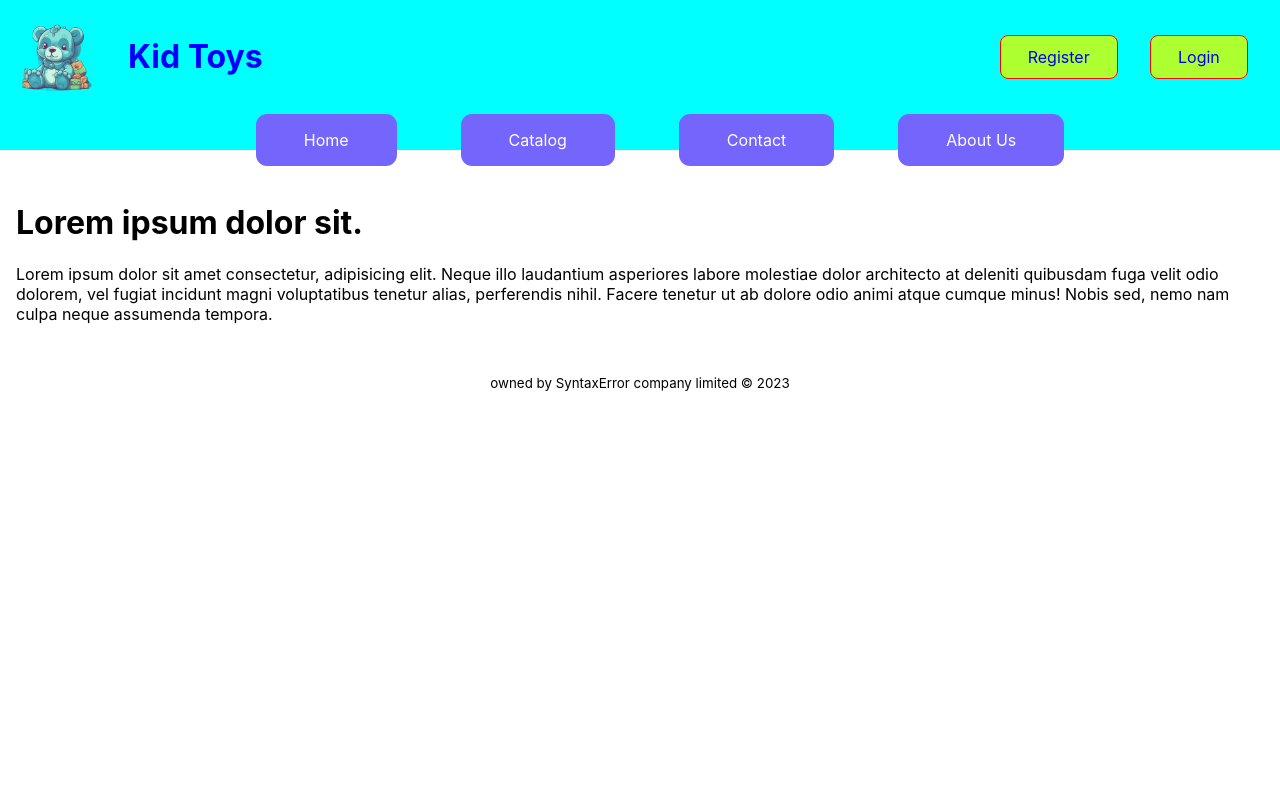
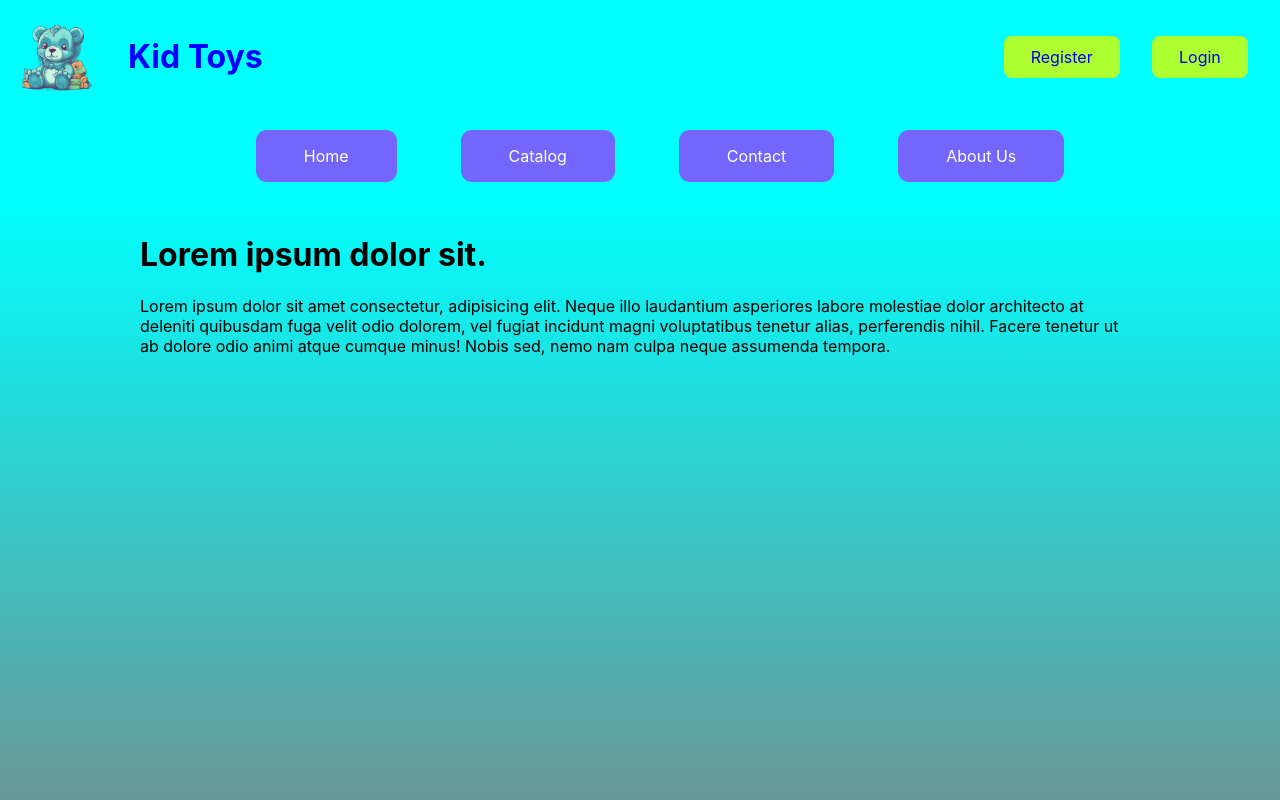
Before and after one commit to z0bla/kid-toys-webapp, a React (Create React App) app: page / in a window 1280 px wide. Shown: the top 800 px of the page. Built offline with nearby package versions, Linux system fonts and the light colour scheme.

Commit message:
Adding some style for footer

```diff
--- a/src/components/Footer/Footer.module.css
+++ b/src/components/Footer/Footer.module.css
@@ -1,4 +1,6 @@
 .footer {
   padding: 1rem;
   text-align: center;
+  background-color: grey;
+  color: white;
 }
--- a/src/components/Header/Header.module.css
+++ b/src/components/Header/Header.module.css
@@ -36,8 +36,15 @@
   padding: 0.7rem 1.7rem;
   margin: 0 1rem;
   background-color: greenyellow;
-  border: 1px solid red;
   border-radius: 0.5rem;
+}
+
+.list li a:hover {
+  background-color: rgb(116, 101, 252);
+}
+
+.navBar {
+  padding: 1rem 0;
 }
 
 .navBar ul {
@@ -58,3 +65,7 @@
   color: white;
   background-color: rgb(116, 101, 252);
 }
+
+.navBar ul a:hover {
+  background-color: greenyellow;
+}
--- a/src/components/LandingPage/LandingPage.module.css
+++ b/src/components/LandingPage/LandingPage.module.css
@@ -1,3 +1,11 @@
 .page {
+  display: flex;
   padding: 1rem;
+  background: linear-gradient(aqua, grey);
+  min-height: 700px;
+  justify-content: center;
 }
+
+.article {
+  max-width: 1000px;
+}
--- a/src/components/LandingPage/index.tsx
+++ b/src/components/LandingPage/index.tsx
@@ -5,6 +5,7 @@ import styles from "./LandingPage.module.css";
 function LandingPage(): JSX.Element {
   return (
     <main className={styles.page}>
+      <div className={styles.article}>
         <h1>Lorem ipsum dolor sit.</h1>
         <p>
           Lorem ipsum dolor sit amet consectetur, adipisicing elit. Neque illo
@@ -14,6 +15,7 @@ function LandingPage(): JSX.Element {
           dolore odio animi atque cumque minus! Nobis sed, nemo nam culpa neque
           assumenda tempora.
         </p>
+      </div>
     </main>
   );
 }
```
Lines whose indentation alone changed are shown as unchanged.
